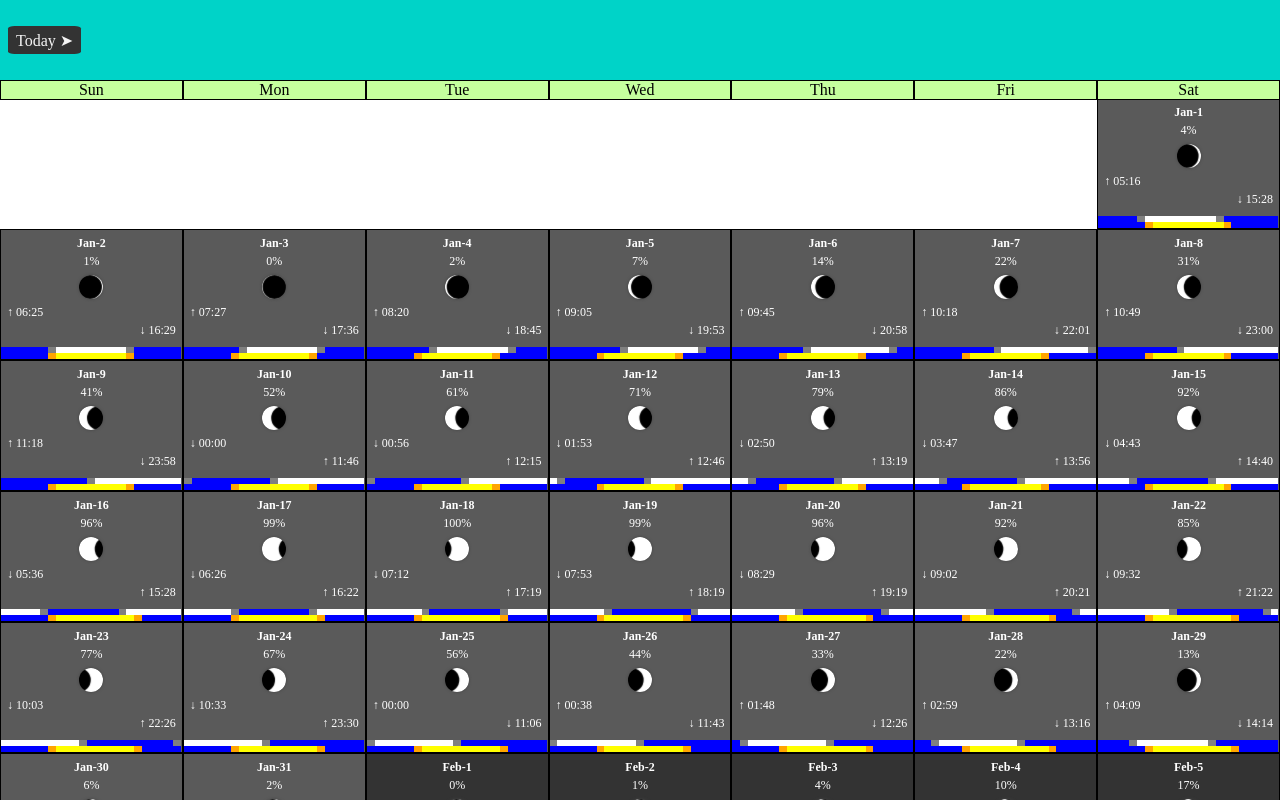
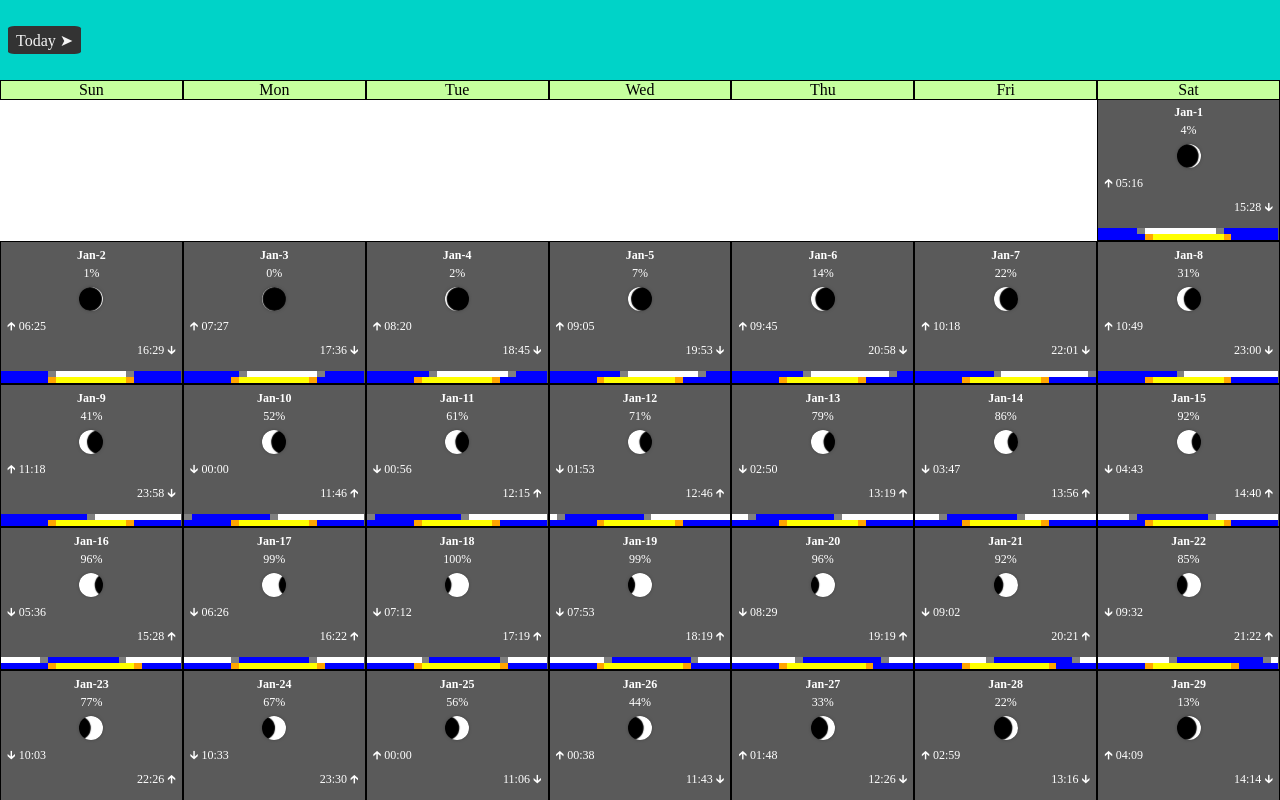
Before and after one commit to Guy7475/lunar-cal, a React (Create React App) app: page / in a window 1280 px wide. Shown: the top 800 px of the page. Built offline with nearby package versions, Linux system fonts and the light colour scheme.

Commit message:
fat arrows

```diff
--- a/src/components/moonCal/DayPreview.jsx
+++ b/src/components/moonCal/DayPreview.jsx
@@ -54,9 +54,9 @@ export const DayPreview = (props) => {
         const rise = +day.moon.times.rise.slice(0, 2);
         const set = +day.moon.times.set.slice(0, 2);
         if (rise < set) {
-            return <div className="first-horiz-cross">↑ {day.moon.times.rise}</div>;
+            return <div className="first-horiz-cross">🡱 {day.moon.times.rise}</div>;
         } else {
-            return <div className="first-horiz-cross">↓ {day.moon.times.set}</div>;
+            return <div className="first-horiz-cross">🡳 {day.moon.times.set}</div>;
         }
     };
 
@@ -64,9 +64,9 @@ export const DayPreview = (props) => {
         const rise = +day.moon.times.rise.slice(0, 2);
         const set = +day.moon.times.set.slice(0, 2);
         if (rise > set) {
-            return <div className="second-horize-cross">↑ {day.moon.times.rise}</div>;
+            return <div className="second-horize-cross">{day.moon.times.rise} 🡱</div>;
         } else {
-            return <div className="second-horize-cross">↓ {day.moon.times.set}</div>;
+            return <div className="second-horize-cross">{day.moon.times.set} 🡳</div>;
         }
     };
 
```
